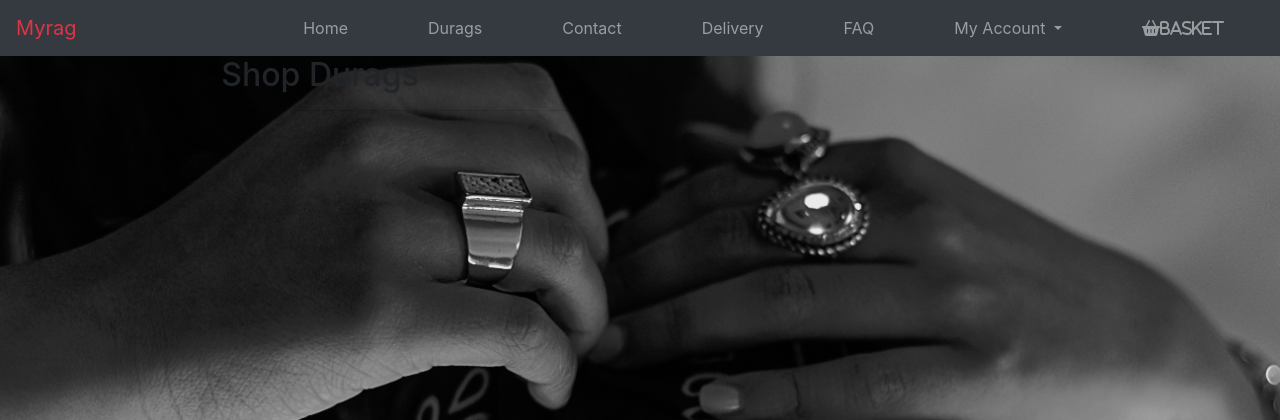
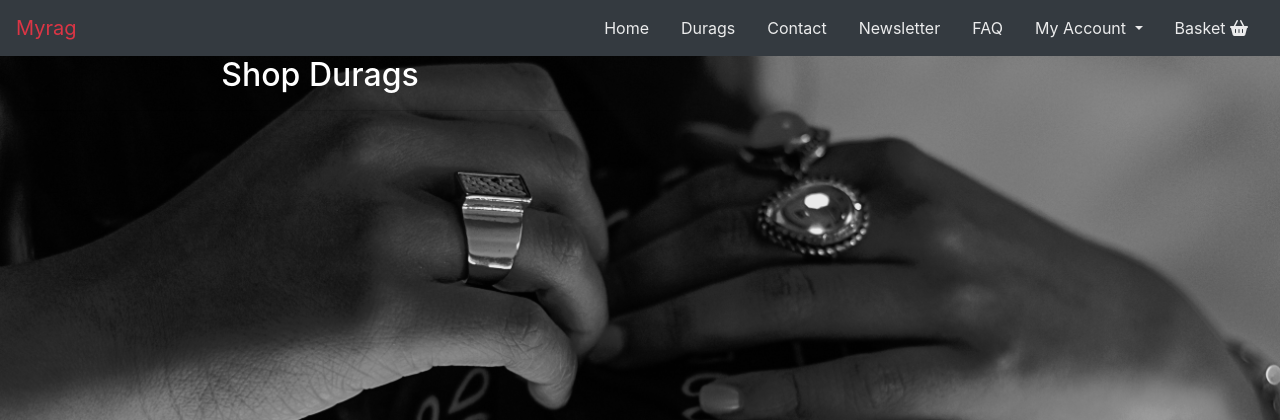
Before and after one commit to devisis/myrag, a Django app: page /products/ in a window 1280 px wide. Shown: the top 420 px of the page. Run offline with Django 3.2, Linux system fonts and the light colour scheme; data that the repository does not hold is empty; some libraries are stand-ins or nearby versions.

Commit message:
Fix cloudinary and base css link errors add messags t all durag page fix nav issues update basket page

```diff
--- a/basket/contexts.py
+++ b/basket/contexts.py
@@ -0,0 +1,7 @@
+
+def basket_items(reqest):
+
+    basket_durags = []
+    context = {}
+
+    return context
--- a/home/urls.py
+++ b/home/urls.py
@@ -1,9 +1,7 @@
 from django.contrib import admin
 from django.urls import path
-from django.conf import settings
-from django.conf.urls.static import static
 from . import views
 
 urlpatterns = [
     path('', views.index, name="home"),
-] + static(settings.MEDIA_URL, document_root=settings.MEDIA_ROOT)
+]
--- a/myrag/settings.py
+++ b/myrag/settings.py
@@ -57,6 +57,7 @@ TEMPLATES = [
                 'django.template.context_processors.request',
                 'django.contrib.auth.context_processors.auth',
                 'django.contrib.messages.context_processors.messages',
+                'basket.contexts.basket_items',
             ],
         },
     },
--- a/products/templates/products/all_rags.html
+++ b/products/templates/products/all_rags.html
@@ -6,13 +6,6 @@
 {% endblock %}
 
 {% block page_header %}
-<div class="container">
-  <div class="row">
-    <div class="col">
-      <h1>.</h1>
-    </div>
-  </div>
-</div>
 
 {% endblock %}
 
@@ -28,12 +21,12 @@
   <div class="row d-flex justify-content-center">
     {% for product in products %}
     <div class="card m-1" style="width: 18rem;">
-      <img src="{{ product.image.url }}" class="card-img-top" alt="{{ product.name }}">
+      <img src="{{ product.featured_image.url }}" class="card-img-top" alt="{{ product.name }}">
       <div class="card-body">
         <h5 class="card-title"> {{ product.name }}</h5>
         <p class="card-text">{{ product.description }}</p>
         <p class="card-text">{{ product.price }}</p>
-        <a href="#" class="btn btn-primary">Go somewhere</a>
+        <a href="{% url 'add_to_basket' product.id %}" class="btn btn-primary">Add to basket</a>
       </div>
     </div>
     {% endfor %}
--- a/products/urls.py
+++ b/products/urls.py
@@ -1,9 +1,7 @@
 from django.urls import path
 from . import views
-from django.conf import settings
-from django.conf.urls.static import static
 
 urlpatterns = [
     path('', views.view_product, name="durags"),
-
-] + static(settings.MEDIA_URL, document_root=settings.MEDIA_ROOT)
+    path('add/<int:id>/', views.add_to_basket, name="add_to_basket"),
+]
--- a/products/views.py
+++ b/products/views.py
@@ -1,6 +1,7 @@
-from django.shortcuts import render
+from django.shortcuts import render, redirect, reverse, get_object_or_404
 from django.views import View
 from .models import Product
+from django.contrib import messages
 
 
 def view_product(request):
@@ -14,3 +15,8 @@ def view_product(request):
     }
 
     return render(request, 'products/all_rags.html', context)
+
+
+def add_to_basket(request, id):
+    messages.success(request, "test success")
+    return redirect(view_product)
--- a/static/css/base.css
+++ b/static/css/base.css
@@ -2,14 +2,25 @@ body {
     background: url('/media/bandana-myrag.jpg') no-repeat center center fixed;
     background-color: #242423;
     background-size: cover;
+    color: white;
 }
 
 html {
     height: 100%;
 }
 
+.navbar-dark .navbar-nav .nav-link {
+    color: rgba(255,255,255, 0.9);
+}
 
 /* Main Page */
 .nav-item {
-    padding: 0 2rem 0 2rem;
+    padding: 0 .5rem;
 }
+
+.message-container{
+    width: 100%;
+    margin: 1em auto;
+    text-align: center;
+    font-size: 200%;
+}
--- a/templates/base.html
+++ b/templates/base.html
@@ -21,7 +21,7 @@
   {% endblock %}
 
   {% block extracss %}
-  <link rel="stylesheet" href="static/css/base.css">
+  <link rel="stylesheet" href="{% static 'css/base.css' %}">
   {% endblock %}
 
   {% block corejs %}
@@ -41,8 +41,8 @@
 </head>
 
 <body>
-  <header class="container">
-    <nav class="navbar navbar-expand-md navbar-dark bg-dark fixed-top">
+  <header class="container-fluid w-100 p-0">
+    <nav class="navbar navbar-expand-md navbar-dark bg-dark">
       <a class="navbar-brand text-danger" href="{% url 'home' %}">Myrag</a>
       <button class="navbar-toggler" type="button" data-toggle="collapse" data-target="#navMenu" aria-controls="navMenu"
         aria-expanded="false" aria-label="Menu navigation toggle">
@@ -52,9 +52,24 @@
     </nav>
   </header>
 
+  <!-- {% if messages %}
+  <div class="message-container">
+    {% for message in messages %}
+    <span class="text-white">{{ message }}</span>
+
+    {% endfor %}
+  </div>
+  {% endif %} -->
   {% if messages %}
-  <div class="message-container"></div>
-  {% endif %}
+  <section id="alerts">
+      {% for msg in messages %}
+          <!-- all django message tags mirror bootstrap, except error/danger -->
+          <aside class="alert {% if msg.tags == 'error' %}alert-danger{% else %}alert-{{ msg.tags }}{% endif %} text-center" role="alert">
+              <h3>{{ msg }}</h3>
+          </aside>
+      {% endfor %}
+  </section>
+{% endif %}
 
   {% block page_header %}
   {% endblock %}
--- a/templates/includes/main-nav.html
+++ b/templates/includes/main-nav.html
@@ -1,16 +1,16 @@
 <div class="collapse navbar-collapse d-lg-flex justify-content-end" id="navMenu">
   <ul class="navbar-nav">
     <li class="nav-item">
-      <a class="nav-link" href="#" aria-label="The contact page">Home</a>
+      <a class="nav-link" href="{% url 'home' %}" aria-label="The contact page">Home</a>
     </li>
     <li class="nav-item">
       <a class="nav-link" href="{% url 'durags' %}" aria-label="The contact page">Durags</a>
     </li>
     <li class="nav-item">
-      <a class="nav-link" href="#" aria-label="The delivery page">Contact</a>
+      <a class="nav-link" href="#" aria-label="The contact page">Contact</a>
     </li>
     <li class="nav-item">
-      <a class="nav-link" href="#" aria-label="The delivery page">Delivery</a>
+      <a class="nav-link" href="#" aria-label="The newsletter page">Newsletter</a>
     </li>
     <li class="nav-item">
       <a class="nav-link" href="#" aria-label="The FAQ page">FAQ</a>
@@ -22,6 +22,7 @@
       </a>
       <div class="dropdown-menu" aria-labelledby="navbarMenu">
         {% if request.user.is_authenticated %}
+
           {% if request.user.is_superuser %}
             <a href="#" class="dropdown-item">Site Orders</a>
           {% endif %}
@@ -34,8 +35,9 @@
       </div>
     </li>
     <li class="nav-item">
-      <a class="nav-link" href="{% url 'basket' %}" aria-label="The basket page"><i
-          class="fa-solid fa-basket-shopping">Basket</i></a>
+      <a class="nav-link" href="{% url 'basket' %}" aria-label="The basket page">Basket
+        <i class="fas fa-shopping-basket"></i>
+      </a>
     </li>
   </ul>
 </div>
```
Also changed, not shown: basket/templates/basket/basket.html (+2 -8 lines). Lines whose indentation alone changed are shown as unchanged.
